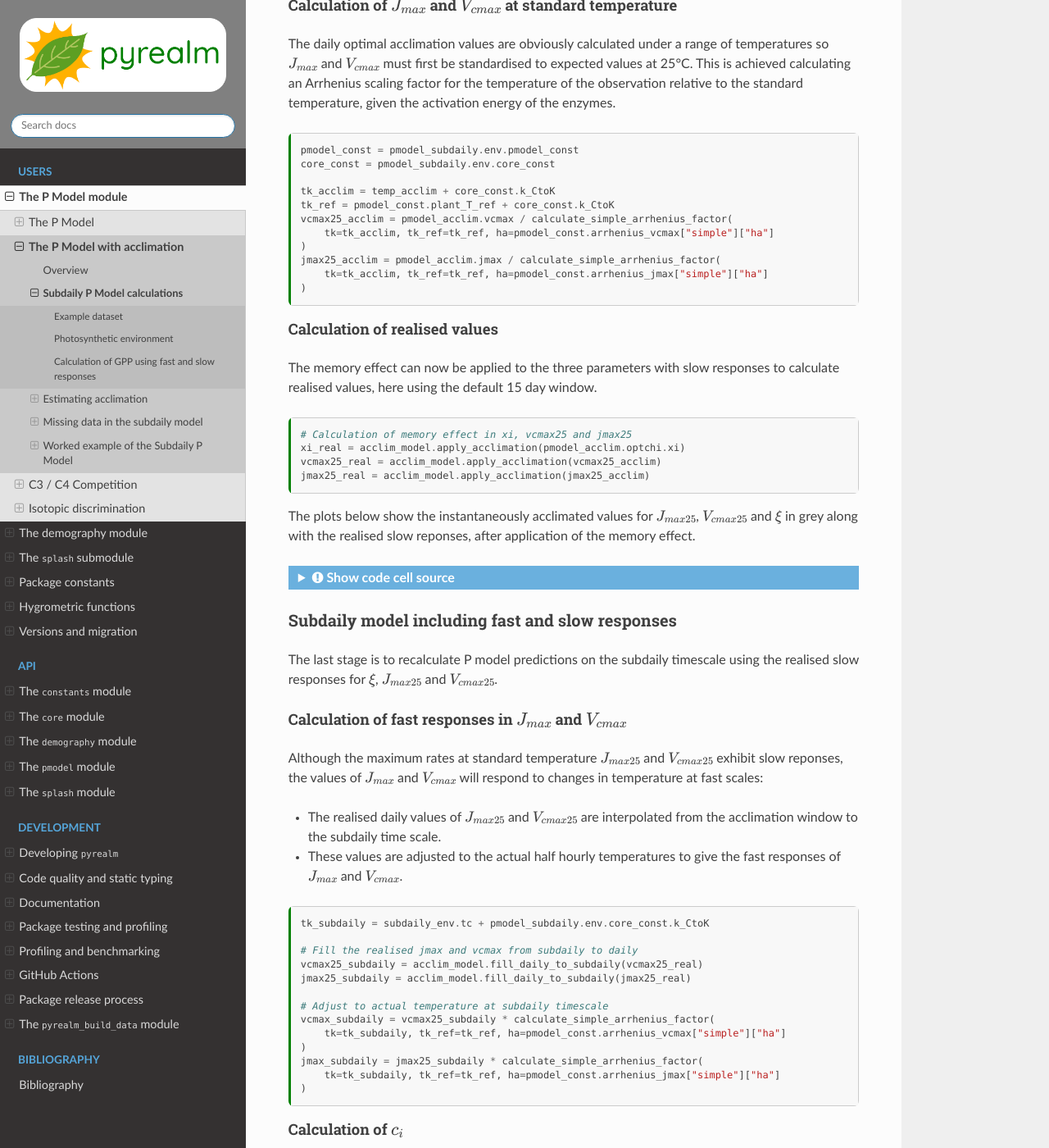
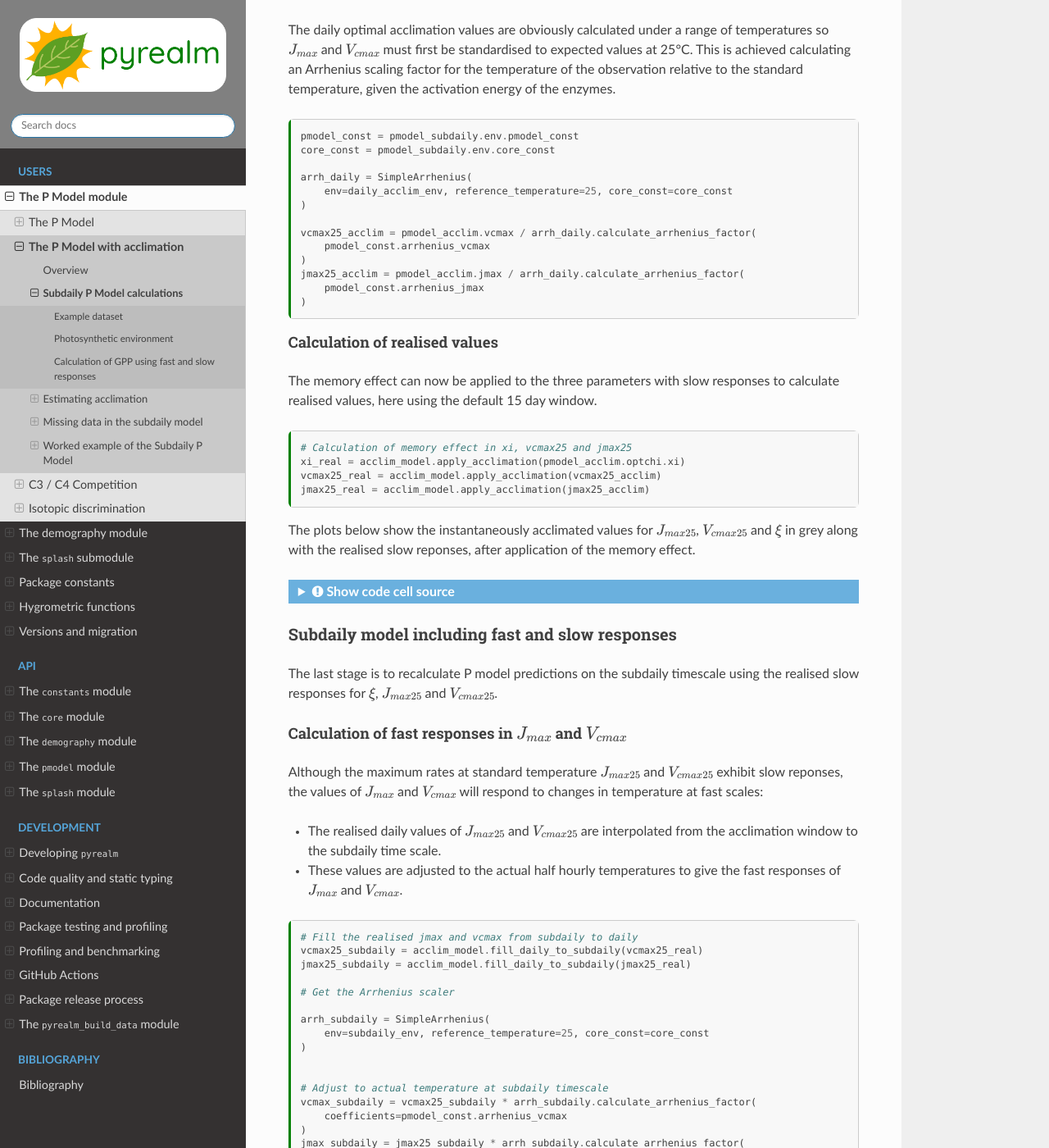
Before and after one commit to ImperialCollegeLondon/pyrealm, a Sphinx documentation site: the page built from docs/source/users/pmodel/subdaily_details/subdaily_calculations.md, in a window 1280 px wide and 1400 px high, scrolled down 2542 px. Shown: the whole window at 82% size. Built offline with Sphinx 7.4.7 and the Read the Docs theme 3.1.0, drawn with Linux system fonts in a browser that asks for light colours; cross-references to code outside the pages are shown as plain code; the version number is read from the project's files by our own code; some of the changed text lies outside the part shown.

````diff
--- a/docs/source/users/pmodel/subdaily_details/subdaily_calculations.md
+++ b/docs/source/users/pmodel/subdaily_details/subdaily_calculations.md
@@ -40,12 +40,16 @@
 from numpy.testing import assert_allclose
 import pandas
 
-from pyrealm.pmodel.pmodel import PModel, SubdailyPModel
-from pyrealm.pmodel.pmodel_environment import PModelEnvironment
-from pyrealm.pmodel.acclimation import AcclimationModel
+from pyrealm.pmodel import (
+    PModel,
+    SubdailyPModel,
+    PModelEnvironment,
+    AcclimationModel,
+    calculate_simple_arrhenius_factor,
+)
 from pyrealm.pmodel.optimal_chi import OptimalChiPrentice14
 from pyrealm.pmodel.quantum_yield import QuantumYieldTemperature
-from pyrealm.pmodel.functions import calculate_simple_arrhenius_factor
+from pyrealm.pmodel.arrhenius import SimpleArrhenius
 ```
 
 ## Example dataset
@@ -184,13 +187,15 @@
 pmodel_const = pmodel_subdaily.env.pmodel_const
 core_const = pmodel_subdaily.env.core_const
 
-tk_acclim = temp_acclim + core_const.k_CtoK
-tk_ref = pmodel_const.plant_T_ref + core_const.k_CtoK
-vcmax25_acclim = pmodel_acclim.vcmax / calculate_simple_arrhenius_factor(
-    tk=tk_acclim, tk_ref=tk_ref, ha=pmodel_const.arrhenius_vcmax["simple"]["ha"]
+arrh_daily = SimpleArrhenius(
+    env=daily_acclim_env, reference_temperature=25, core_const=core_const
 )
-jmax25_acclim = pmodel_acclim.jmax / calculate_simple_arrhenius_factor(
-    tk=tk_acclim, tk_ref=tk_ref, ha=pmodel_const.arrhenius_jmax["simple"]["ha"]
+
+vcmax25_acclim = pmodel_acclim.vcmax / arrh_daily.calculate_arrhenius_factor(
+    pmodel_const.arrhenius_vcmax
+)
+jmax25_acclim = pmodel_acclim.jmax / arrh_daily.calculate_arrhenius_factor(
+    pmodel_const.arrhenius_jmax
 )
 ```
 
@@ -248,18 +253,23 @@
   responses of $J_{max}$ and $V_{cmax}$.
 
 ```{code-cell} ipython3
-tk_subdaily = subdaily_env.tc + pmodel_subdaily.env.core_const.k_CtoK
-
 # Fill the realised jmax and vcmax from subdaily to daily
 vcmax25_subdaily = acclim_model.fill_daily_to_subdaily(vcmax25_real)
 jmax25_subdaily = acclim_model.fill_daily_to_subdaily(jmax25_real)
 
+# Get the Arrhenius scaler
+
+arrh_subdaily = SimpleArrhenius(
+    env=subdaily_env, reference_temperature=25, core_const=core_const
+)
+
+
 # Adjust to actual temperature at subdaily timescale
-vcmax_subdaily = vcmax25_subdaily * calculate_simple_arrhenius_factor(
-    tk=tk_subdaily, tk_ref=tk_ref, ha=pmodel_const.arrhenius_vcmax["simple"]["ha"]
+vcmax_subdaily = vcmax25_subdaily * arrh_subdaily.calculate_arrhenius_factor(
+    coefficients=pmodel_const.arrhenius_vcmax
 )
-jmax_subdaily = jmax25_subdaily * calculate_simple_arrhenius_factor(
-    tk=tk_subdaily, tk_ref=tk_ref, ha=pmodel_const.arrhenius_jmax["simple"]["ha"]
+jmax_subdaily = jmax25_subdaily * arrh_subdaily.calculate_arrhenius_factor(
+    coefficients=pmodel_const.arrhenius_jmax
 )
 ```
 
````
Also changed, not shown: other parts of docs/source/users/pmodel/subdaily_details/subdaily_calculations.md (+3 -4 lines).
